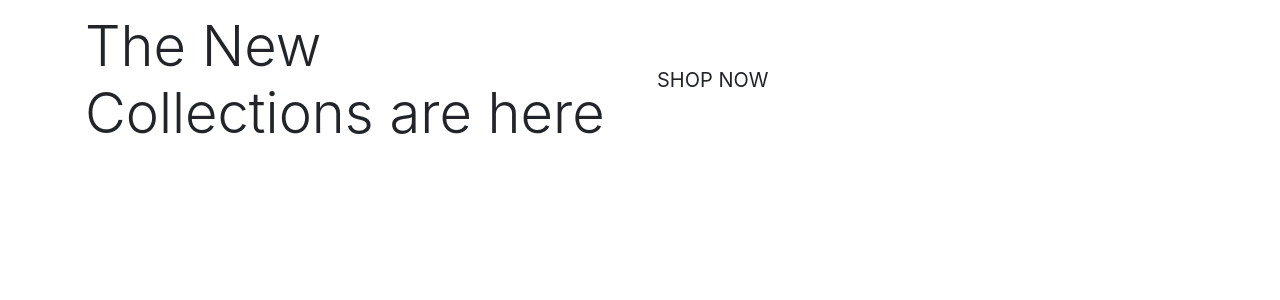
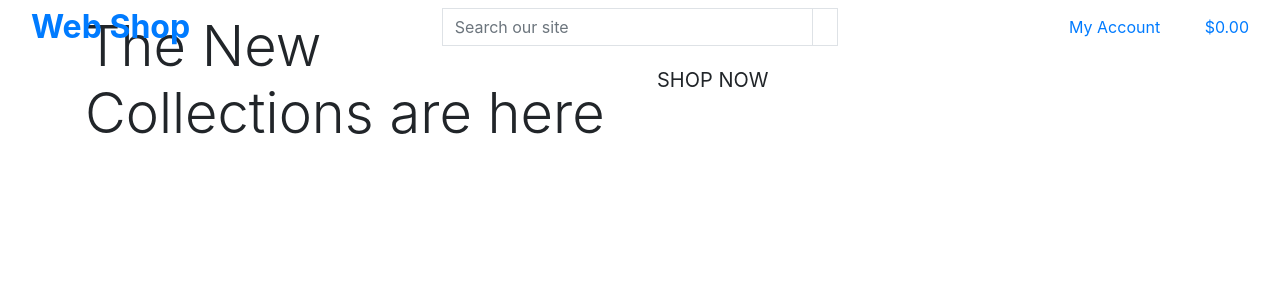
Before and after one commit to ninos77/web-shop-django, a Django app: page / in a window 1280 px wide. Shown: the top 300 px of the page. Run offline with Django 3.2, Linux system fonts and the light colour scheme; some libraries are stand-ins or nearby versions.

Commit message:
Added main header in homepage

```diff
--- a/templates/base.html
+++ b/templates/base.html
@@ -2,6 +2,7 @@
 
 <!doctype html>
 <html lang="en">
+
 <head>
 	{% block meta %}
 	<meta charset="utf-8">
@@ -14,7 +15,8 @@
 	{% endblock %}
 
 	{% block css %}
-    <link rel="stylesheet" href="https://stackpath.bootstrapcdn.com/bootstrap/4.5.0/css/bootstrap.min.css" integrity="sha384-9aIt2nRpC12Uk9gS9baDl411NQApFmC26EwAOH8WgZl5MYYxFfc+NcPb1dKGj7Sk" crossorigin="anonymous">
+	<link rel="stylesheet" href="https://stackpath.bootstrapcdn.com/bootstrap/4.5.0/css/bootstrap.min.css"
+		integrity="sha384-9aIt2nRpC12Uk9gS9baDl411NQApFmC26EwAOH8WgZl5MYYxFfc+NcPb1dKGj7Sk" crossorigin="anonymous">
 	{% endblock %}
 
 	{% block extra_css %}
@@ -22,9 +24,15 @@
 	{% endblock %}
 
 	{% block js %}
-        <script src="https://code.jquery.com/jquery-3.5.1.slim.min.js" integrity="sha384-DfXdz2htPH0lsSSs5nCTpuj/zy4C+OGpamoFVy38MVBnE+IbbVYUew+OrCXaRkfj" crossorigin="anonymous"></script>
-        <script src="https://cdn.jsdelivr.net/npm/popper.js@1.16.0/dist/umd/popper.min.js" integrity="sha384-Q6E9RHvbIyZFJoft+2mJbHaEWldlvI9IOYy5n3zV9zzTtmI3UksdQRVvoxMfooAo" crossorigin="anonymous"></script>
-        <script src="https://stackpath.bootstrapcdn.com/bootstrap/4.5.0/js/bootstrap.min.js" integrity="sha384-OgVRvuATP1z7JjHLkuOU7Xw704+h835Lr+6QL9UvYjZE3Ipu6Tp75j7Bh/kR0JKI" crossorigin="anonymous"></script>
+	<script src="https://code.jquery.com/jquery-3.5.1.slim.min.js"
+		integrity="sha384-DfXdz2htPH0lsSSs5nCTpuj/zy4C+OGpamoFVy38MVBnE+IbbVYUew+OrCXaRkfj" crossorigin="anonymous">
+	</script>
+	<script src="https://cdn.jsdelivr.net/npm/popper.js@1.16.0/dist/umd/popper.min.js"
+		integrity="sha384-Q6E9RHvbIyZFJoft+2mJbHaEWldlvI9IOYy5n3zV9zzTtmI3UksdQRVvoxMfooAo" crossorigin="anonymous">
+	</script>
+	<script src="https://stackpath.bootstrapcdn.com/bootstrap/4.5.0/js/bootstrap.min.js"
+		integrity="sha384-OgVRvuATP1z7JjHLkuOU7Xw704+h835Lr+6QL9UvYjZE3Ipu6Tp75j7Bh/kR0JKI" crossorigin="anonymous">
+	</script>
 	{% endblock %}
 
 	{% block extra_js %}
@@ -33,8 +41,71 @@
 
 	<title>Web Shop {% block extra_title %} {% endblock %} </title>
 </head>
+
 <body>
-     <header class="container-fluid fixed-top"></header>
+	<header class="container-fluid fixed-top">
+		<div class="row">
+			<div class="col-12 col-lg-4 my-auto py-1 py-lg-0 text-center text-lg-left">
+				<a href="{% url 'home' %}" class="nav-link main-logo-link">
+					<h2 class="logo-font text-black my-0"><strong>Web Shop</strong></h2>
+				</a>
+			</div>
+			<div class="col-12 col-lg-4 my-auto py-1 py-lg-0">
+				<form method="GET" action="">
+					<div class="input-group w-100">
+						<input class="form-control border border-black rounded-0" type="text" name="q" placeholder="Search our site">
+						<div class="input-group-append">
+							<button class="form-control btn btn-black border border-black rounded-0" type="submit">
+                                <span class="icon">
+                                    <i class="fas fa-search"></i>
+                                </span>
+                            </button>
+						</div>
+					</div>
+				</form>
+			</div>
+			<div class="col-12 col-lg-4 my-auto py-1 py-lg-0">
+				<ul class="list-inline list-unstyled text-center text-lg-right my-0">
+					<li class="list-inline-item dropdown">
+						<a class="text-black nav-link" href="#" id="user-options" data-toggle="dropdown"
+							aria-haspopup="true" aria-expanded="false">
+							<div class="text-center">
+								<div><i class="fas fa-user fa-lg"></i></div>
+								<p class="my-0">My Account</p>
+							</div>
+						</a>
+						<div class="dropdown-menu border-0" aria-labelledby="user-options">
+							{% if request.user.is_authenticated %}
+							{% if request.user.is_superuser %}
+							<a href="" class="dropdown-item">Product Management</a>
+							{% endif %}
+							<a href="" class="dropdown-item">My Profile</a>
+							<a href="{% url 'account_logout' %}" class="dropdown-item">Logout</a>
+							{% else %}
+							<a href="{% url 'account_signup' %}" class="dropdown-item">Register</a>
+							<a href="{% url 'account_login' %}" class="dropdown-item">Login</a>
+							{% endif %}
+						</div>
+					</li>
+					<li class="list-inline-item">
+						<a class="{% if grand_total %}text-info font-weight-bold{% else %}text-black{% endif %} nav-link"
+							href="">
+							<div class="text-center">
+								<div><i class="fas fa-shopping-bag fa-lg"></i></div>
+								<p class="my-0">
+									{% if grand_total %}
+									${{ grand_total|floatformat:2 }}
+									{% else %}
+									$0.00
+									{% endif %}
+								</p>
+							</div>
+						</a>
+					</li>
+				</ul>
+			</div>
+		</div>
+	</header>
 
 	{% if messages %}
 	<div class="message-container"></div>
@@ -51,4 +122,5 @@
 
 
 </body>
+
 </html>
```
Lines whose indentation alone changed are shown as unchanged.
